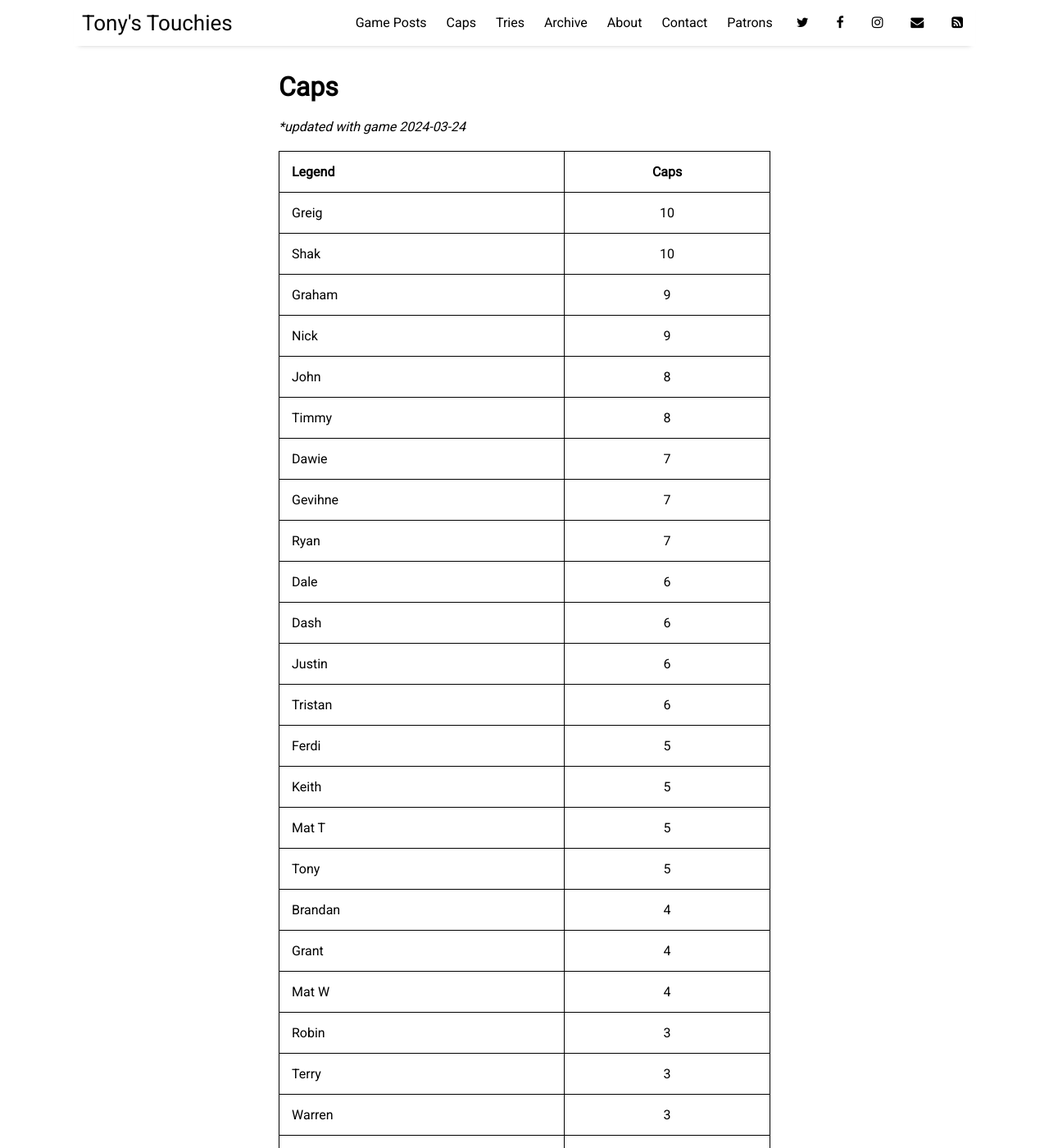
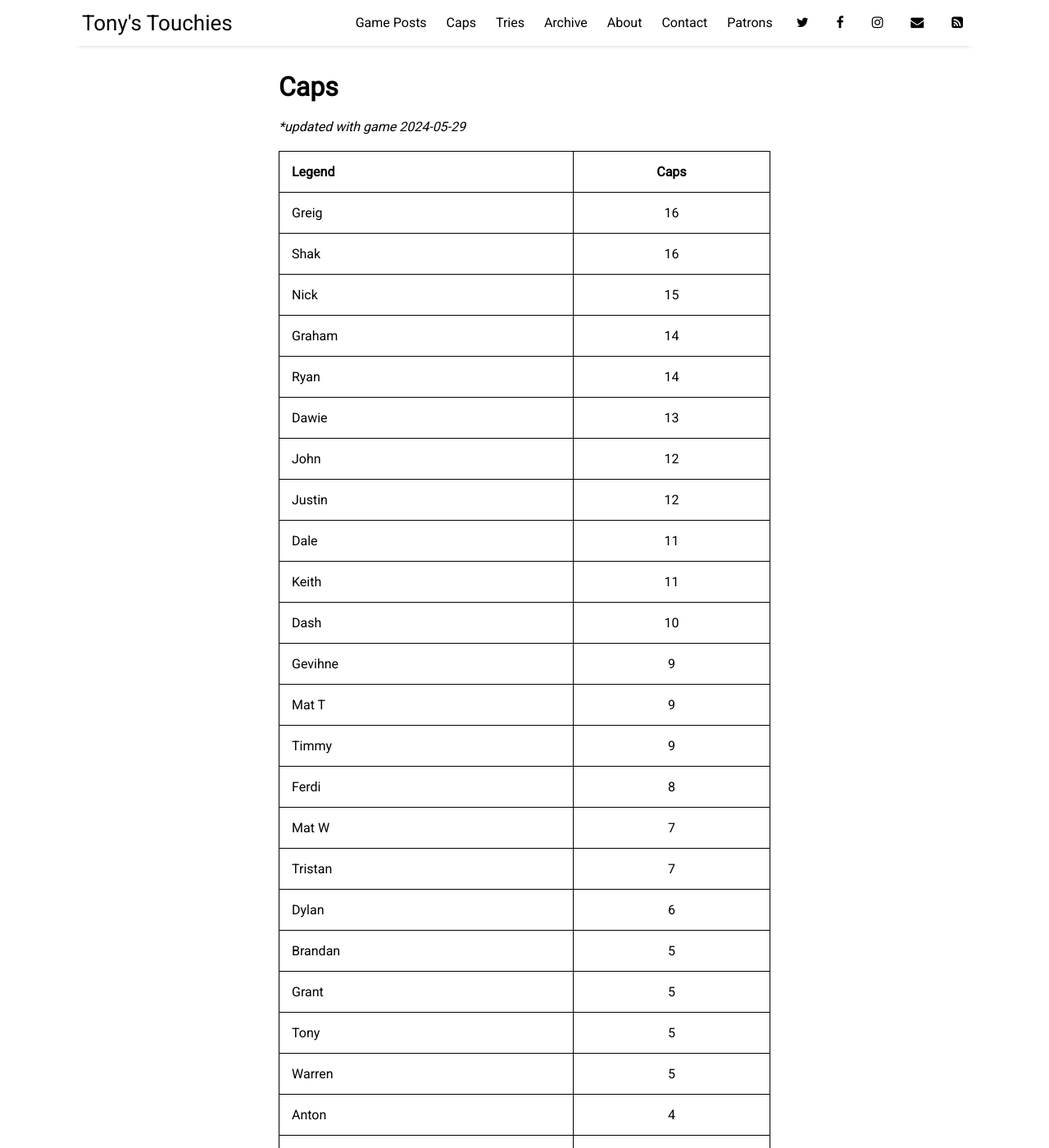
Before and after one commit to sundayrugby/sundayrugby.github.io, a Jekyll site: the page built from pages/caps.md, in a window 1280 px wide and 1400 px high. Shown: the whole window at 82% size. Built offline with Jekyll 4.4.1, drawn with Linux system fonts in a browser that asks for light colours; nearby versions of some CDN libraries; some of the changed text lies outside the part shown.

Commit message:
Update caps.md

```diff
--- a/pages/caps.md
+++ b/pages/caps.md
@@ -4,52 +4,61 @@ title: Caps
 permalink: /caps
 ---
 
-**updated with game 2024-03-24*
+**updated with game 2024-05-29*
 
 
 Legend               | Caps
 --------------------- | :------------------:
-Greig|10
-Shak|10
-Graham|9
-Nick|9
-John|8
-Timmy|8
-Dawie|7
-Gevihne|7
-Ryan|7
-Dale|6
-Dash|6
-Justin|6
-Tristan|6
-Ferdi|5
-Keith|5
-Mat T |5
+Greig|16
+Shak|16
+Nick|15
+Graham|14
+Ryan|14
+Dawie|13
+John|12
+Justin|12
+Dale|11
+Keith|11
+Dash|10
+Gevihne|9
+Mat T |9
+Timmy|9
+Ferdi|8
+Mat W|7
+Tristan|7
+Dylan|6
+Brandan|5
+Grant|5
 Tony|5
-Brandan|4
-Grant|4
-Mat W|4
-Robin|3
+Warren|5
+Anton|4
+Rikki|4
+Robin|4
+Simphiwe|4
+Ant|3
+Eddy|3
+Keyraan|3
 Terry|3
-Warren|3
+Yusri|3
+Andrew|2
 Ayub|2
 Casey|2
-Eddy|2
+Dino|2
 Jason|2
-Keyraan|2
-Rikki|2
+JJ|2
 Rob|2
-Yusri|2
 Adam|1
-Andrew|1
-Anton|1
-Dino|1
-Dylan|1
+Ash|1
+Byron|1
+Ferhard|1
+Gio|1
 Jake|1
 Jandre|1
 Jayz|1
-JJ|1
+Jeremy|1
 Leon|1
 Matthew|1
+Mike|1
 Peter|1
 Saul|1
+Tom|1
```
